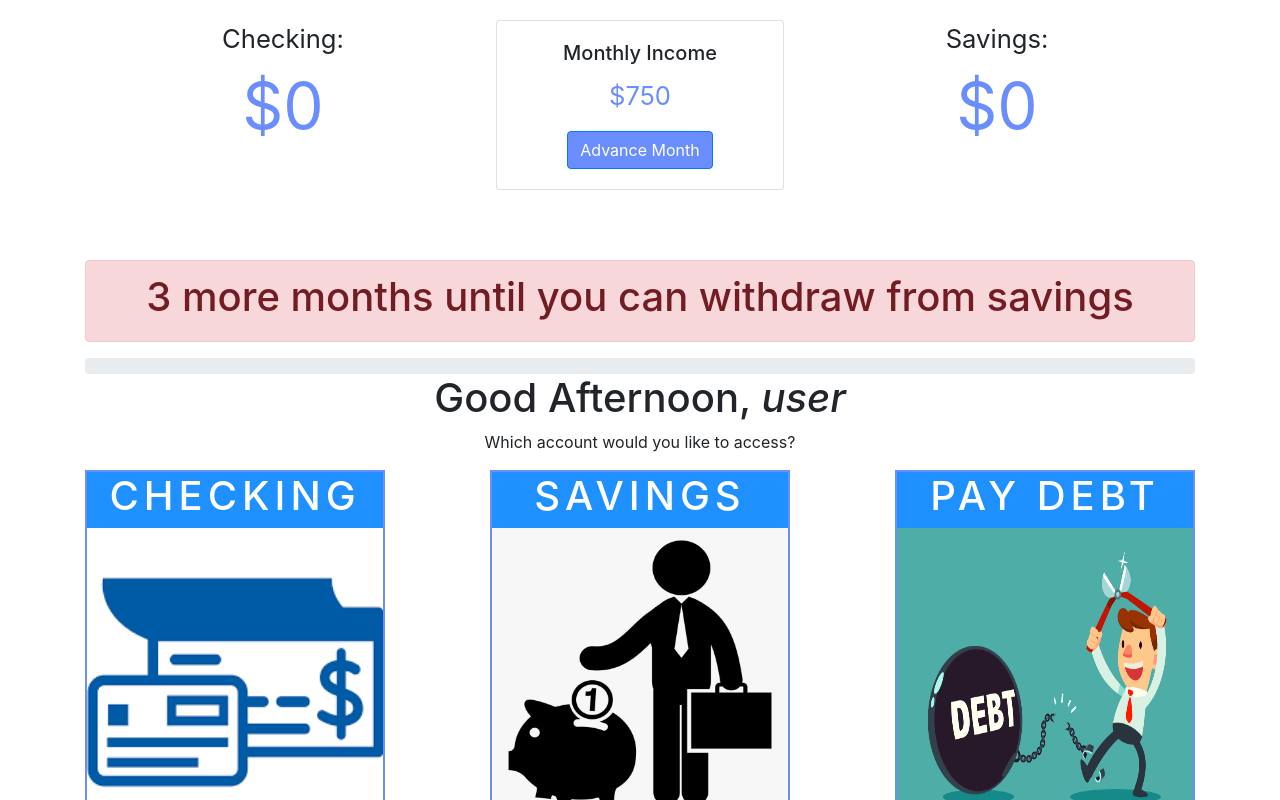
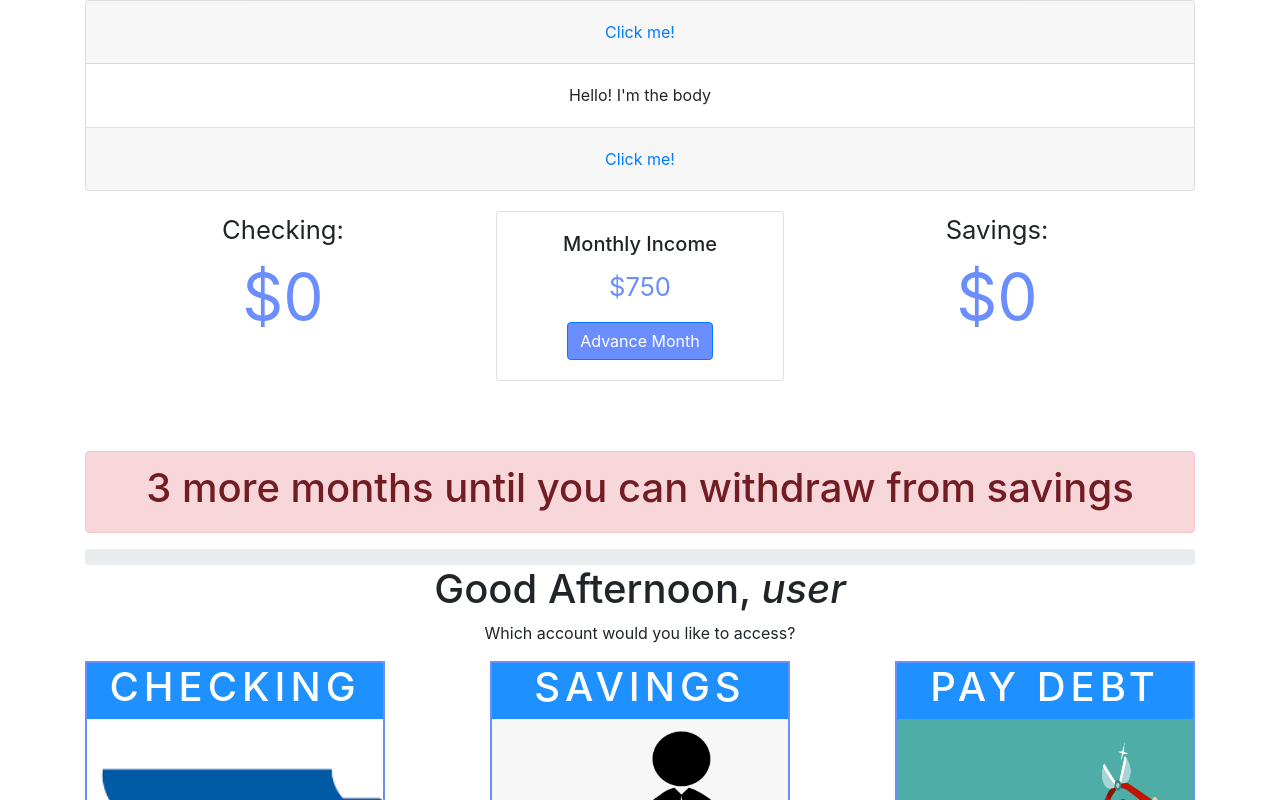
Before and after one commit to rigrergl/Financial-Atlas, a React (Create React App) app: page /monthlyView in a window 1280 px wide. Shown: the top 800 px of the page. Built offline with nearby package versions, Linux system fonts and the light colour scheme.

Commit message:
added accordion on top

```diff
--- a/src/components/MonthlyView/MonthlyView.js
+++ b/src/components/MonthlyView/MonthlyView.js
@@ -5,6 +5,8 @@
 import Button from "react-bootstrap/Button";
 import Container from "react-bootstrap/Container";
 import Row from "react-bootstrap/Row";
+import Card from "react-bootstrap/Card"
+import Accordion from "react-bootstrap/Accordion"
 
 //Custom components
 import Checking from "./Checking";
@@ -84,6 +86,29 @@
     <div>
       <div>
         <Container>
+          <Accordion defaultActiveKey="0">
+            <Card>
+              <Card.Header>
+                <Accordion.Toggle as={Button} variant="link" eventKey="0">
+                  Click me!
+                </Accordion.Toggle>
+              </Card.Header>
+              <Accordion.Collapse eventKey="0">
+                <Card.Body>Hello! I'm the body</Card.Body>
+              </Accordion.Collapse>
+            </Card>
+            <Card>
+              <Card.Header>
+                <Accordion.Toggle as={Button} variant="link" eventKey="1">
+                  Click me!
+                </Accordion.Toggle>
+              </Card.Header>
+              <Accordion.Collapse eventKey="1">
+                <Card.Body>Hello! I'm another body</Card.Body>
+              </Accordion.Collapse>
+            </Card>
+          </Accordion>
+
           <Row style={{ paddingTop: "20px", paddingBottom: "70px" }}>
             <Checking checkingAmt={checkingAmt} />
             <Income
```
